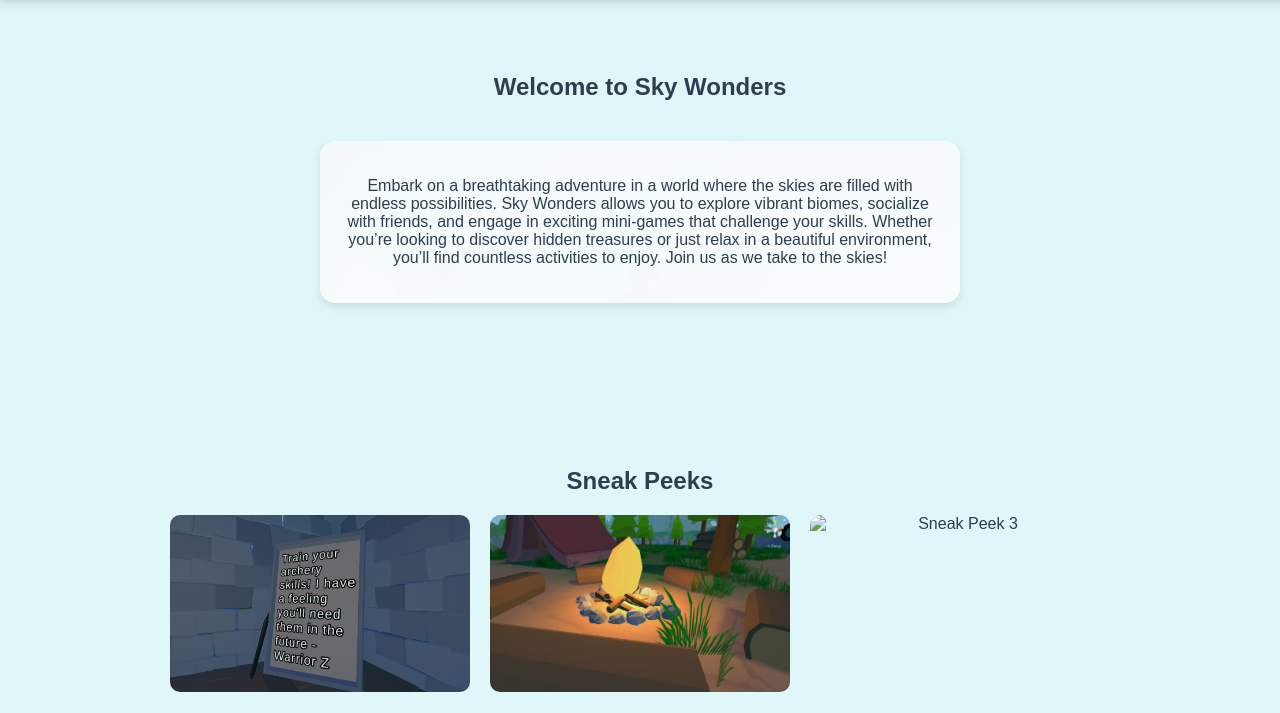
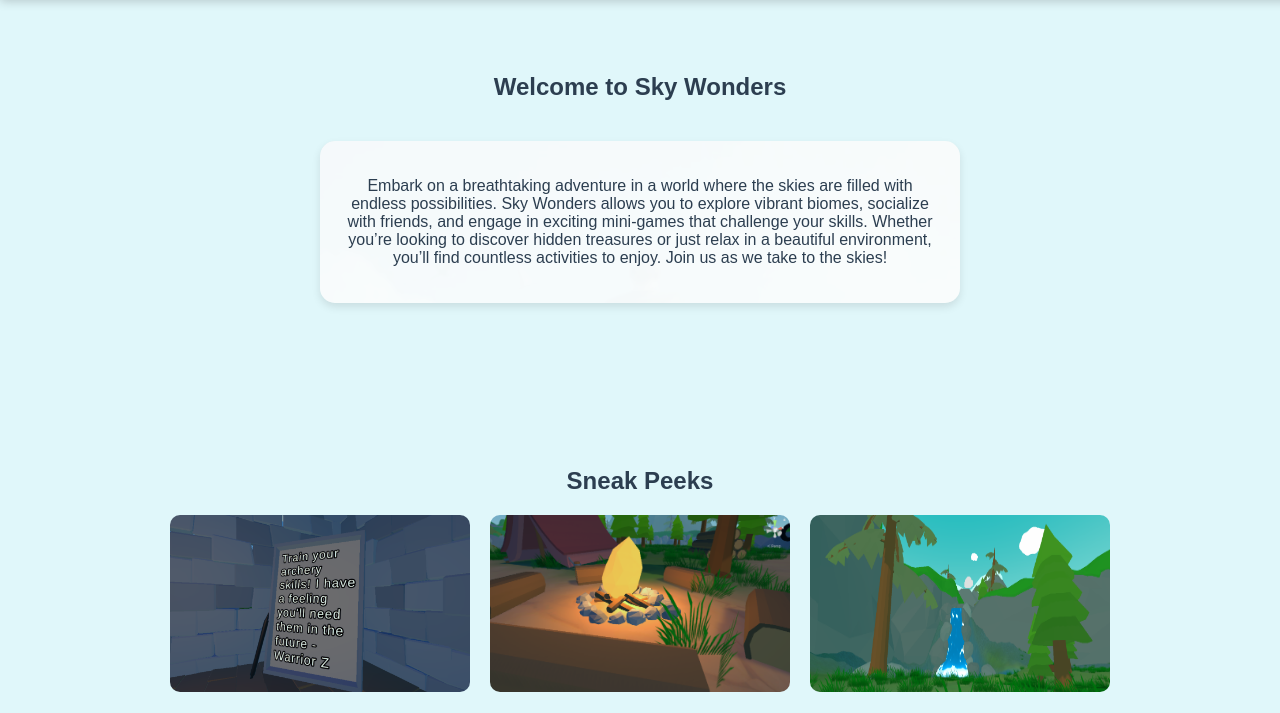
Before and after one commit to Swiftly-Fast/Sky-Wonders, a plain HTML site: page index.html in a window 1280 px wide. Shown: the part 87-800 px from the top of the page. Drawn offline with Linux system fonts and the light colour scheme; files whose address does not match are found by name.

Commit message:
Update index.html

```diff
--- a/index.html
+++ b/index.html
@@ -41,7 +41,7 @@
             <div class="sneak-peek-gallery">
                 <img src="./sneakpeek1.webp" alt="Sneak Peek 1" class="sneak-peek-img">
                 <img src="./sneakpeak2.webp" alt="Sneak Peek 2" class="sneak-peek-img">
-                <img src="./sneak_peak_3.webp" alt="Sneak Peek 3" class="sneak-peek-img">
+                <img src="./sneak peak 3.webp" alt="Sneak Peek 3" class="sneak-peek-img">
             </div>
         </div>
 
```
